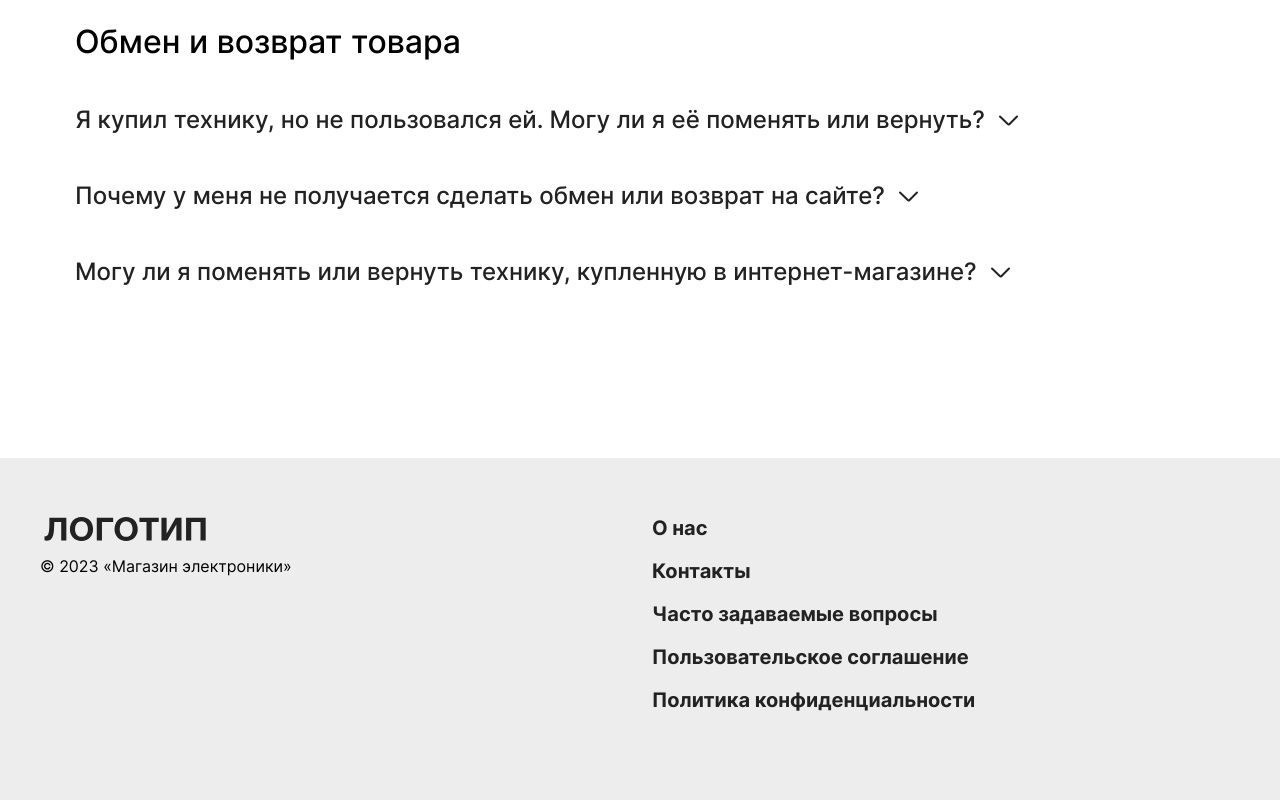
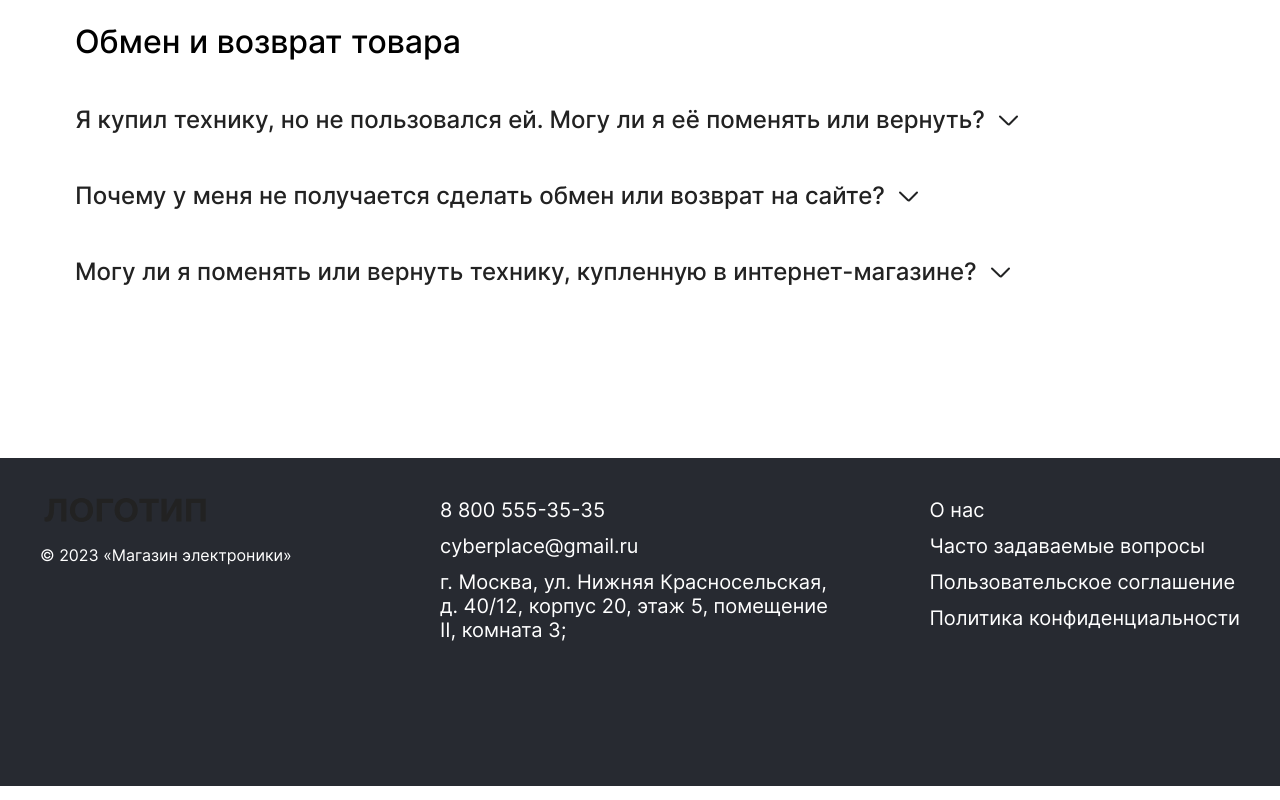
Before and after one commit to store-electronics-and-household/store-frontend, a React (Create React App) app: page /faq in a window 1280 px wide. Shown: the part 1124-1924 px from the top of the page. Built offline with nearby package versions, Linux system fonts and the light colour scheme; a web font is replaced by a local one.

Commit message:
fix: change footer

```diff
--- a/src/components/App/App.tsx
+++ b/src/components/App/App.tsx
@@ -3,7 +3,7 @@ import { Route, Routes, Navigate } from 'react-router-dom';
 import Header from '../Header/Header';
 import Main from '../Main/Main';
 import AboutCompany from '../AboutCompany/AboutCompany';
-import Contacts from '../Contacts/Contacts';
+// import Contacts from '../Contacts/Contacts';
 import Faq from '../Faq/Faq';
 import Categories from '../Categories/Categories';
 import Catalog from '../Catalog/Catalog';
@@ -67,7 +67,7 @@ const App: React.FC = () => {
         >
           <Route path='/main' element={<Main />} />
           <Route path='/about-company' element={<AboutCompany />} />
-          <Route path='/contacts' element={<Contacts />} />
+          {/* <Route path='/contacts' element={<Contacts />} /> */}
           <Route path='/delivery' element={<Delivery />} />
           <Route path='/faq' element={<Faq />} />
           <Route path='/categories' element={<Categories />} />
--- a/src/components/Footer/Footer.tsx
+++ b/src/components/Footer/Footer.tsx
@@ -1,6 +1,7 @@
 import React from 'react';
 import { NavLink } from 'react-router-dom';
 import logo from '../../image/logo.svg';
+import { contactsData } from '../../utils/constants';
 
 const Footer: React.FC = () => {
   return (
@@ -16,12 +17,14 @@ const Footer: React.FC = () => {
             © 2023 «Магазин электроники»
           </span>
         </div>
+        <ul className='footer__contacts-list'>
+          <li className='footer__contacts-item'>{ contactsData.phoneNumber }</li>
+          <li className='footer__contacts-item'>{ contactsData.email }</li>
+          <li className='footer__contacts-item'>{ contactsData.adress }</li>
+        </ul>
         <nav className='footer__nav'>
           <NavLink className='footer__nav-link' to='/about-company'>
             О нас
-          </NavLink>
-          <NavLink className='footer__nav-link' to='/contacts'>
-            Контакты
           </NavLink>
           <NavLink className='footer__nav-link' to='/faq'>
             Часто задаваемые вопросы
--- a/src/components/Footer/_Footer.scss
+++ b/src/components/Footer/_Footer.scss
@@ -1,15 +1,13 @@
 .footer {
-  background-color: #EDEDED;
+  background-color: #272A31;
 }
 
 .footer__content {
-  max-width: 1440px;
-  box-sizing: border-box;
+  max-width: 1360px;
   margin: auto;
   display: grid;
-  grid-template-columns: 1fr 1fr;
-  column-gap: 24px;
-  padding: 59px 40px 88px;
+  grid-template-columns: repeat(3, 1fr);
+  padding: 40px 40px 144px;
 }
 
 .footer__logo {
@@ -20,23 +18,39 @@
 
 .footer__copyright {
   display: block;
+  color: #fff;
   font-size: 16px;
-  margin-top: 12px;
+  line-height: 18px;
+  margin-top: 20px;
+}
+
+.footer__contacts-list {
+  display: flex;
+  flex-direction: column;
+  justify-self: end;
+  gap: 12px;
+  padding: 0;
+  margin: 0;
+  list-style: none;
+  max-width: 410px;
+}
+
+.footer__contacts-item, .footer__nav-link {
+  color: #fff;
+  font-size: 20px;
+  font-style: normal;
+  font-weight: 400;
+  line-height: 24px;
 }
 
 .footer__nav {
   display: flex;
   flex-direction: column;
   align-items: flex-start;
+  justify-self: end;
+  gap: 12px;
 }
 
 .footer__nav-link {
-  color: #222;
-  font-size: 20px;
-  font-weight: 600;
   text-decoration: none;
 }
-
-.footer__nav-link:not(:last-of-type) {
-  margin-bottom: 20px;
-}
--- a/src/index.css
+++ b/src/index.css
@@ -295,18 +295,15 @@ body {
 }
 
 .footer {
-  background-color: #EDEDED;
+  background-color: #272A31;
 }
 
 .footer__content {
-  max-width: 1440px;
-  box-sizing: border-box;
+  max-width: 1360px;
   margin: auto;
   display: grid;
-  grid-template-columns: 1fr 1fr;
-  -moz-column-gap: 24px;
-       column-gap: 24px;
-  padding: 59px 40px 88px;
+  grid-template-columns: repeat(3, 1fr);
+  padding: 40px 40px 144px;
 }
 
 .footer__logo {
@@ -317,25 +314,41 @@ body {
 
 .footer__copyright {
   display: block;
-  font-size: 16px;
-  margin-top: 12px;
+  color: #fff;
+  font-size: 16px;
+  line-height: 18px;
+  margin-top: 20px;
+}
+
+.footer__contacts-list {
+  display: flex;
+  flex-direction: column;
+  justify-self: end;
+  gap: 12px;
+  padding: 0;
+  margin: 0;
+  list-style: none;
+  max-width: 410px;
+}
+
+.footer__contacts-item, .footer__nav-link {
+  color: #fff;
+  font-size: 20px;
+  font-style: normal;
+  font-weight: 400;
+  line-height: 24px;
 }
 
 .footer__nav {
   display: flex;
   flex-direction: column;
   align-items: flex-start;
+  justify-self: end;
+  gap: 12px;
 }
 
 .footer__nav-link {
-  color: #222;
-  font-size: 20px;
-  font-weight: 600;
   text-decoration: none;
-}
-
-.footer__nav-link:not(:last-of-type) {
-  margin-bottom: 20px;
 }
 
 /* If cart is full, use this styles: */
--- a/src/utils/constants.tsx
+++ b/src/utils/constants.tsx
@@ -186,9 +186,9 @@ export const product = [
 /* ------------------------------------------- */
 export const contactsData = {
   phoneNumber: '8 800 555-35-35',
-  email: 'companyname@mail.ru',
+  email: 'cyberplace@gmail.ru',
   adress:
-    'Юр. адрес: г. Москва, ул. Нижняя Красносельская, д. 40/12, корпус 20, этаж 5, помещение II, комната 3;',
+    'г. Москва, ул. Нижняя Красносельская, д. 40/12, корпус 20, этаж 5, помещение II, комната 3;',
 };
 
 export const faqList = {
```
Also changed, not shown: src/image/icons/arr_right-breadcrumd.svg, 1 other file (tests, documents, lock files or other folders).
